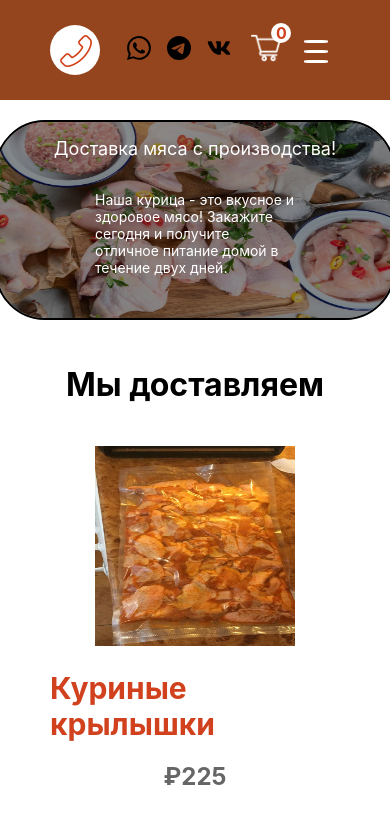
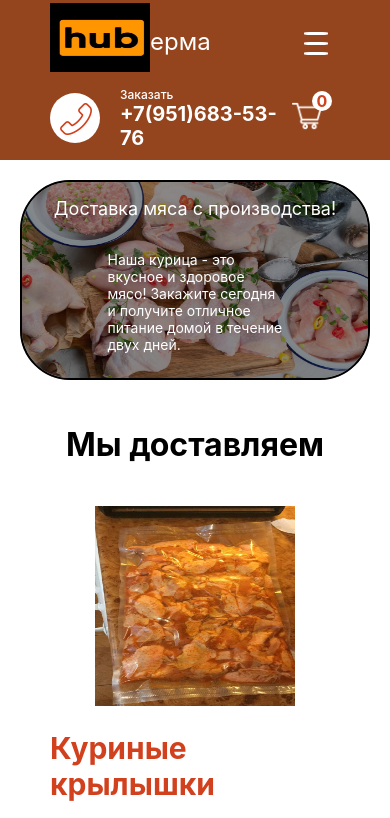
Before and after one commit to aStormspirit/food-store, a Next.js app: page / in a window 390 px wide. Shown: the top 818 px of the page. Built offline with nearby package versions, Linux system fonts and the light colour scheme.

Commit message:
navbar-update

```diff
--- a/components/Banner.tsx
+++ b/components/Banner.tsx
@@ -22,7 +22,7 @@ const Banner = () => {
               src={'/img/mainimg.webp'}
               alt={'mainimg'}
               loading={'lazy'}
-              width={width < 560 ? 400 : 1200}
+              width={width < 560 ? 350 : 1200}
               height={width < 560 ? 200 : 400}
               sizes="(max-width: 480px) 100vw,
               (max-width: 780px) 100vw,
--- a/components/Navbar.tsx
+++ b/components/Navbar.tsx
@@ -24,28 +24,20 @@ const Navbar = () => {
         </div>
       </div>
       <div className={styles.item}>
+      <Link href={'/'} className={styles.link}>
+          <Image className={styles.link} src='/img/logo.jpeg' alt='logo' width='100' height='69' />
+          <p className={styles.logoText}>ерма</p>
+          </Link>
+      </div>
+      <div className={styles.item}>
         <ul className={styles.list}>
           <Link href={'/'} className={styles.link}>
           <li className={styles.listItem}>Главная</li>
           </Link>
           <li className={styles.listItem}>Доставка</li>
-          <Link href={'/'} className={styles.link}>
-          <Image className={styles.link} src='/img/logo.jpeg' alt='logo' width='100' height='69' />
-          </Link>
           <li className={styles.listItem}>Контакты</li>
           <li className={styles.listItem}>Отзывы</li>
         </ul>
-      </div>
-      <div className={styles.item} id={styles.mobile_logo}>
-      <div>
-        <BsWhatsapp />
-        </div>
-        <div>
-        <BsTelegram />
-        </div>
-        <div>
-        <FaVk />
-        </div>
       </div>
       <div className={styles.item}>
       <Link href={'/cart'} className={styles.link}>
--- a/components/menu/Burger.tsx
+++ b/components/menu/Burger.tsx
@@ -16,10 +16,10 @@ const Burger = () => {
     </div>
     <nav className={styles.mobile_menu}>
       <Link href={'/'}>Главная</Link>
+      <Link href={'/catalog'}>Каталог</Link>
       <Link href={''}>Контакты</Link>
       <Link href={'#'}>Отзывы</Link>
-      <Link href={'#'}>Доставка</Link>
-      <Link href={'#'}>Личный кабинет</Link>
+      <Link href={'/delivery'}>Доставка</Link>
     </nav>
     </div>
   )
--- a/pages/index.tsx
+++ b/pages/index.tsx
@@ -1,9 +1,7 @@
 import Head from 'next/head'
 import styles from '../styles/Home.module.css'
-import Slider from '../components/Slider'
 import Banner from '../components/Banner'
 import ProductList from '../components/ProductList'
-import axios from 'axios'
 
 interface PL {
   id: number,
@@ -18,6 +16,13 @@ interface PL {
 export default function Home() {
 
   let productsList = [
+    {
+      "id": 1,
+      "name": 'Куриные крылышки',
+      "image": '/img/product.jpeg',
+      "price": 225,
+      "short_description": "Куриные крылышки, в вакумной упаковке"
+    },
     {
       "id": 1,
       "name": 'Куриные крылышки',
--- a/styles/Banner.module.css
+++ b/styles/Banner.module.css
@@ -52,8 +52,8 @@
 
     .textWrapper{
         background-color: rgba(0, 0, 0, 0.45);
-        min-width: 400px !important;
-        width: 400px !important;
+        min-width: 350px;
+        width: 350px !important;
         max-height: 200px;
     }
 
--- a/styles/Navbar.module.css
+++ b/styles/Navbar.module.css
@@ -63,6 +63,13 @@
 
   .link{
     cursor: pointer;
+    display: flex;
+  }
+
+
+  .logoText{
+    font-size: 24px;
+    color: white;
   }
 
   .cart{
@@ -98,23 +105,33 @@
 
 
   @media screen and (max-width:560px) {
+    .container{
+      display: grid;
+      height: 160px;
+      grid-template-areas: "logo nav"
+                           "phone cart";
+    }
+
     .list{
       display: none !important;
     }
     .item:nth-child(2) {
-      display: none;
+      grid-area: logo;
     }
 
     .item:last-child{
       display: flex;
+      grid-area: nav;
     }
 
     .item:nth-child(1) {
       flex: 2;
+      grid-area: phone;
     }
 
-    .text{
-      display: none;
+    .item:nth-child(4) {
+      flex: 2;
+      grid-area: cart;
     }
 
 
```
Also changed, not shown: pages/catalog.tsx (added, +9 -0 lines), pages/delivery.tsx (added, +9 -0 lines).
